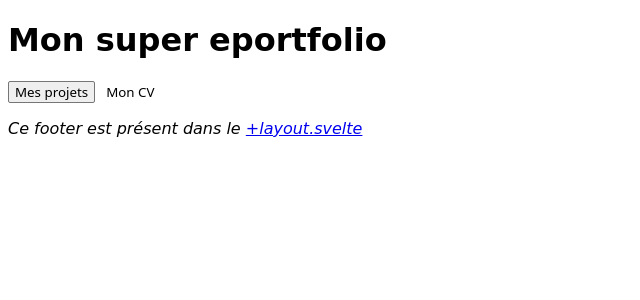
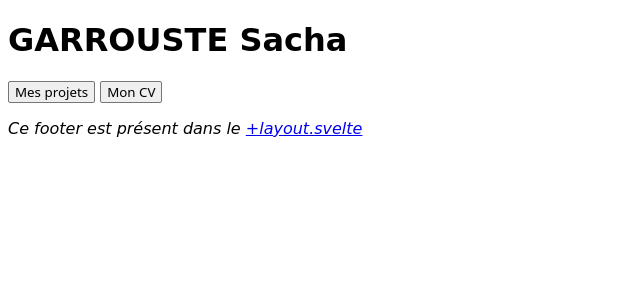
Before and after one commit to SachaGRST/e-Portfolio, a SvelteKit app: page / in a window 1280 px wide. Shown: the top 300 px of the page, without its empty margins (0-640 px from the left). Built offline with nearby package versions, Linux system fonts and the light colour scheme.

Commit message:
Déploiement GitHub Pages

```diff
--- a/package.json
+++ b/package.json
@@ -13,6 +13,7 @@
 	},
 	"devDependencies": {
 		"@sveltejs/adapter-auto": "^8.0.0",
+		"@sveltejs/adapter-static": "^4.0.0",
 		"@sveltejs/kit": "^3.0.0",
 		"@sveltejs/vite-plugin-svelte": "^7.2.0",
 		"svelte": "^5.57.1",
--- a/src/routes/(subpages)/+layout.svelte
+++ b/src/routes/(subpages)/+layout.svelte
@@ -6,10 +6,12 @@
 	let { children }: LayoutProps = $props();
 
     import Button from '#lib/components/Button.svelte';
+    import { resolve } from '$app/paths';
 </script>
 
 <div>
-    <Button href="/">Retour</Button>
+    <!-- resolve() ajoute le chemin de base (ex: /eportfolio) devant le lien -->
+    <Button href={resolve('/')}>Retour</Button>
     <p><i>Ce retour est présent dans le <a href="https://git.inpt.fr/net7/eportfolio-forma/-/tree/main/src/routes/(subpages)/+layout.svelte">layout.svelte</a></i></p>
     {@render children()}
 </div>
--- a/src/routes/(subpages)/projets/+page.svelte
+++ b/src/routes/(subpages)/projets/+page.svelte
@@ -3,6 +3,7 @@
     import type { Projet } from '#lib/types/types.ts';
 
     import Button from '#lib/components/Button.svelte';
+    import { resolve } from '$app/paths';
 
     // les données du +page.server.ts
 	let { data }: PageProps = $props();
@@ -17,7 +18,7 @@
         <div class="card">
             <h3>{p.nom}</h3>
             <p>{p.description}</p>
-            <Button href={`/projet/${p.id}/`}>Voir</Button>
+            <Button href={resolve('/projet/[projetId]', { projetId: String(p.id) })}>Voir</Button>
         </div>
     {/each}
 </div>
--- /dev/null
+++ b/src/routes/+layout.ts
@@ -0,0 +1,4 @@
+// prerender : toutes les pages sont générées en HTML au moment du build (site statique)
+// trailingSlash : génère projets/index.html plutôt que projets.html, mieux géré par GitHub Pages
+export const prerender = true;
+export const trailingSlash = 'always';
--- a/src/routes/+page.svelte
+++ b/src/routes/+page.svelte
@@ -6,8 +6,8 @@
 </script>
 
 <main>
-    <h1>Mon super eportfolio</h1>
+    <h1>GARROUSTE Sacha</h1>
 
     <Button href="projets/">Mes projets</Button>
-    <Button variante="transparent">Mon CV</Button>
+    <Button href="CV/">Mon CV</Button>
 </main>
--- a/vite.config.ts
+++ b/vite.config.ts
@@ -1,4 +1,4 @@
-import adapter from '@sveltejs/adapter-auto';
+import adapter from '@sveltejs/adapter-static';
 import { sveltekit } from '@sveltejs/kit/vite';
 import { defineConfig } from 'vite';
 
@@ -12,10 +12,15 @@ export default defineConfig({
 			},
             // alias: { '#lib': 'src/lib' },
 
-			// adapter-auto only supports some environments, see https://svelte.dev/docs/kit/adapter-auto for a list.
-			// If your environment is not supported, or you settled on a specific environment, switch out the adapter.
-			// See https://svelte.dev/docs/kit/adapters for more information about adapters.
-			adapter: adapter()
+			// adapter-static génère un site 100% statique (HTML/CSS/JS) dans le dossier build/
+			// voir https://svelte.dev/docs/kit/adapter-static
+			adapter: adapter({ fallback: '404.html' }),
+
+			// sur GitHub Pages, le site est servi sous /<nom-du-repo>/
+			// BASE_PATH est défini par le workflow GitHub Actions, vide en local
+			paths: {
+				base: process.env.BASE_PATH ?? ''
+			}
 		})
 	]
 });
```
Also changed, not shown: src/routes/(subpages)/CV/+page.svelte (added, +8 -0 lines), 2 other files (tests, documents, lock files or other folders).
